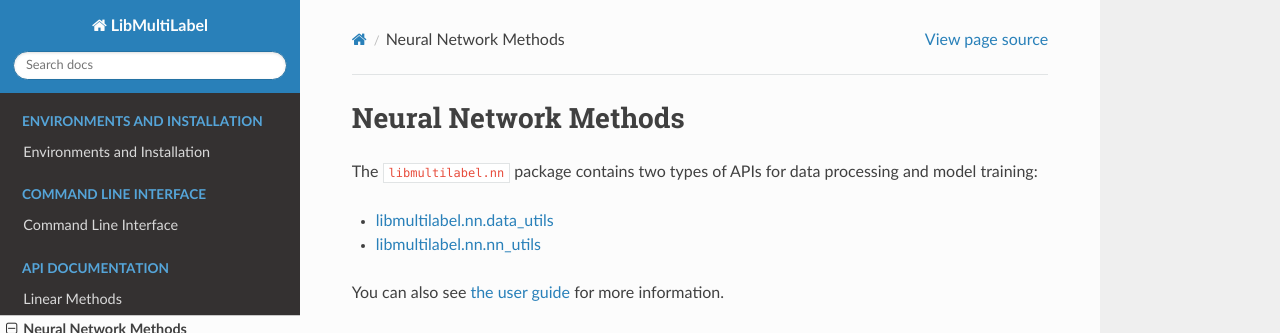
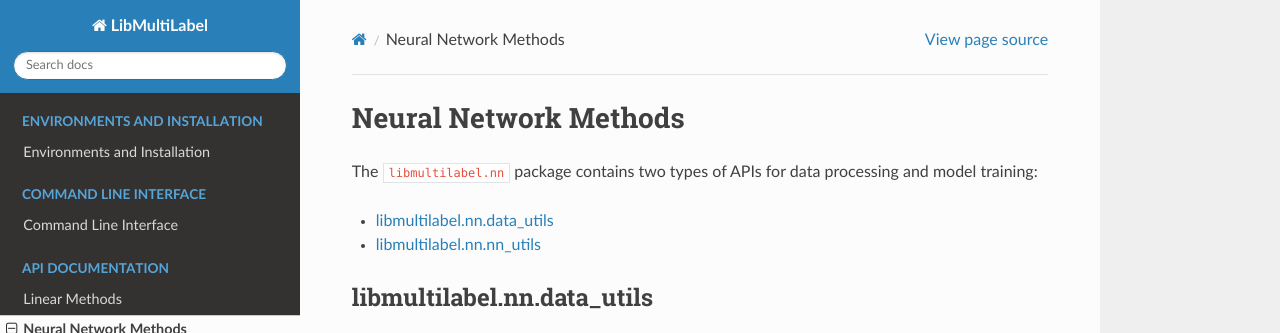
Before and after one commit to ASUS-AICS/LibMultiLabel, a Sphinx documentation site: the page built from docs/api/nn.rst, in a window 1280 px wide and 1226 px high, cut to the strip 0-333 px from the top of the window. Built offline with Sphinx 7.4.7 and the Read the Docs theme 2.0.0, drawn with Linux system fonts in a browser that asks for light colours.

Commit message:
Hide links to the user guides.

```diff
--- a/docs/api/linear.rst
+++ b/docs/api/linear.rst
@@ -8,7 +8,7 @@
    model = linear.train_1vsrest(train_y, train_x, options)
    predict = linear.predict_values(model, test_x)
 
-See `the user guide <../guides/linear_guides.html>`_ for more details.
+.. See `the user guide <../guides/linear_guides.html>`_ for more details.
 
 .. currentmodule:: libmultilabel.linear
 
--- a/docs/api/nn.rst
+++ b/docs/api/nn.rst
@@ -6,7 +6,6 @@
 * `libmultilabel.nn.data_utils <../api/nn.html#libmultilabel-nn-data-utils>`_
 * `libmultilabel.nn.nn_utils <../api/nn.html#module-libmultilabel.nn.nn_utils>`_
 
-You can also see `the user guide <../guides/nn_guides.html>`_ for more information.
 
 libmultilabel.nn.data_utils
 ^^^^^^^^^^^^^^^^^^^^^^^^^^^
```
